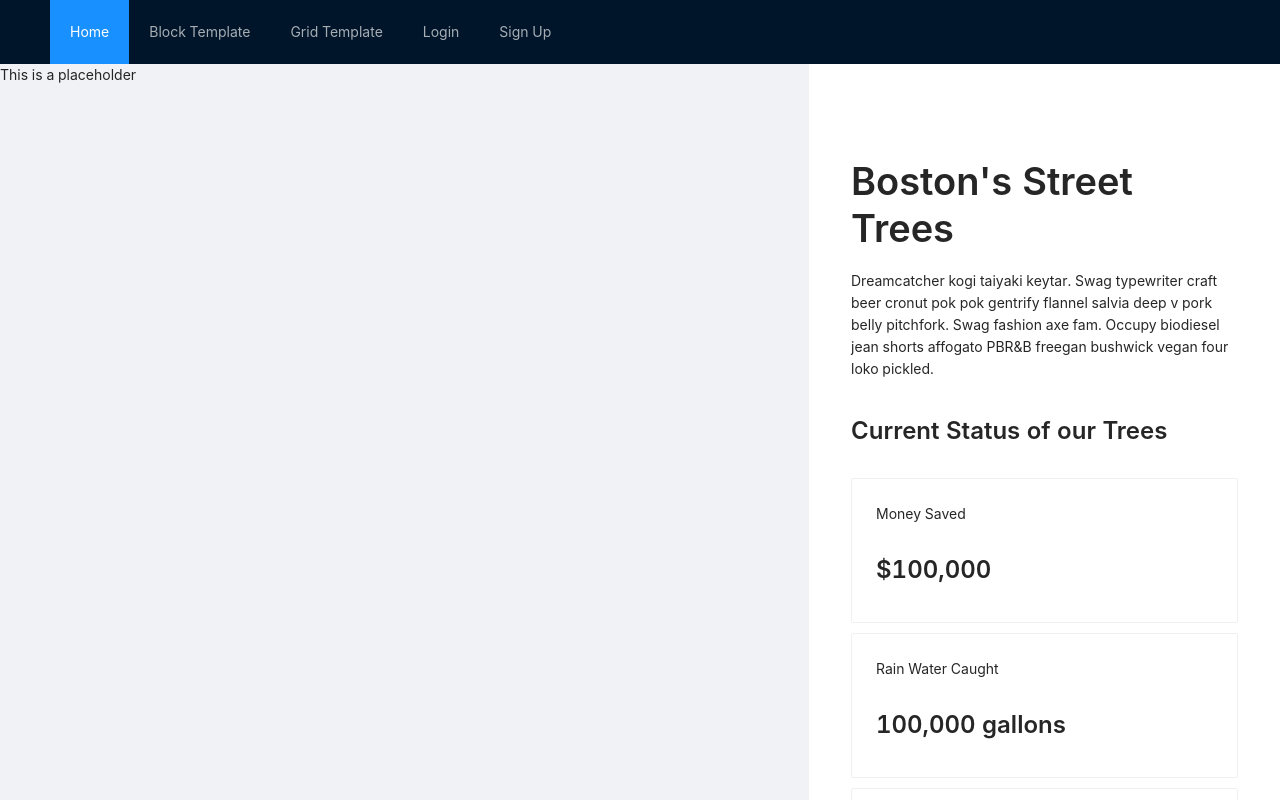
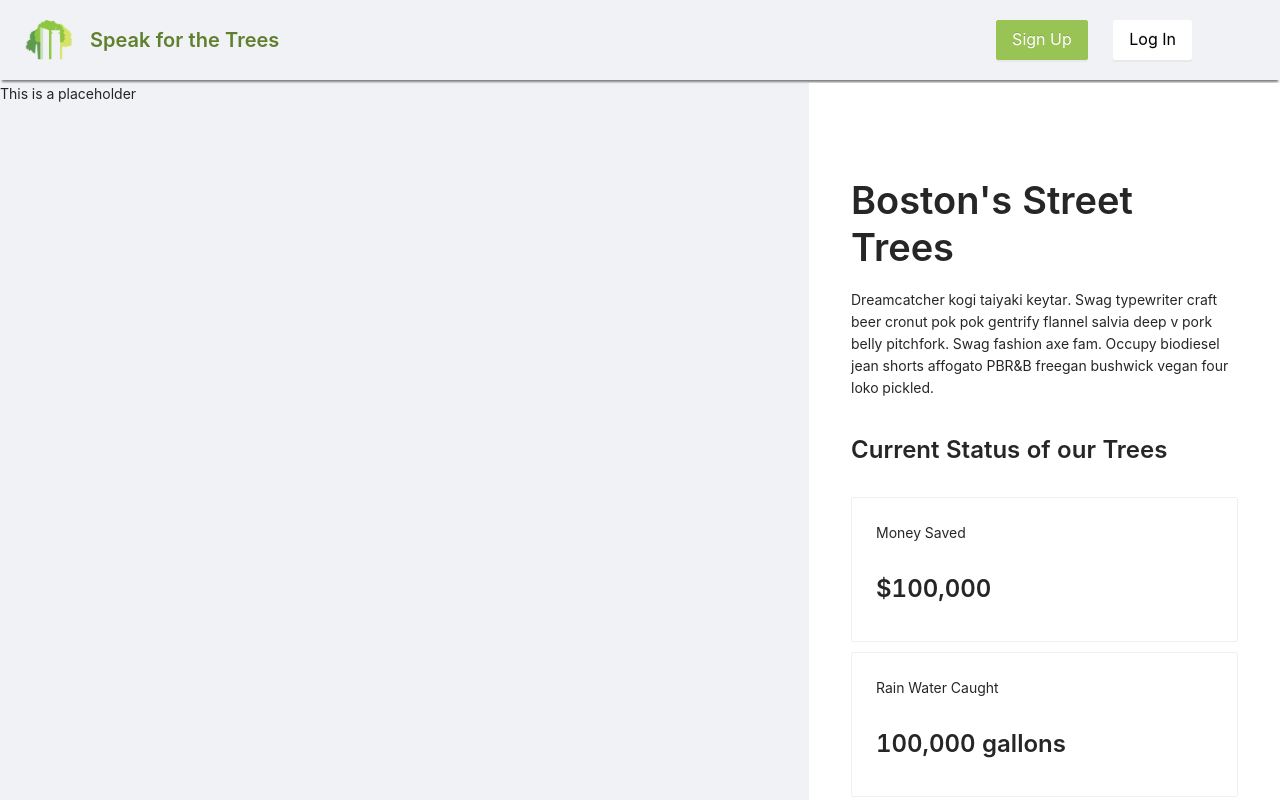
Before and after one commit to Code-4-Community/speak-for-the-trees-frontend, a React (Create React App) app: page / in a window 1280 px wide. Shown: the top 800 px of the page. Built offline with nearby package versions, Linux system fonts and the light colour scheme.

Commit message:
Updated the nav bar so it looks as expected

```diff
--- a/src/App.tsx
+++ b/src/App.tsx
@@ -12,7 +12,7 @@ import BlockTemplate from './containers/template-1-col-block/Template';
 import GridTemplate from './containers/template-24-col-grid/Template';
 
 import NotFound from './containers/not-found/NotFound';
-import NavBar from './components/NavBar';
+import NavBar from './components/nav-bar/NavBar';
 import Footer from './components/Footer';
 import { Layout } from 'antd';
 const { Content } = Layout;
--- a/src/components/NavBar.tsx
+++ /dev/null
@@ -1,80 +0,0 @@
-import React from 'react';
-import { useHistory, useLocation } from 'react-router-dom';
-import { Layout, Menu } from 'antd';
-const { Header } = Layout;
-
-const NavBar: React.FC = () => {
-  const history = useHistory();
-  const location = useLocation();
-  const path: string = location.pathname;
-
-  function pathnameToKey(pathname: string) {
-    switch (pathname) {
-      case '/':
-        return '1';
-      case '/block-template':
-        return '2';
-      case '/grid-template':
-        return '3';
-      case '/login':
-        return '4';
-      case '/signup':
-        return '5';
-      default:
-        return '1';
-    }
-  }
-
-  return (
-    <Header>
-      <Menu
-        theme="dark"
-        mode="horizontal"
-        defaultSelectedKeys={[pathnameToKey(path)]}
-      >
-        <Menu.Item
-          key="1"
-          onClick={() => {
-            history.push('/');
-          }}
-        >
-          Home
-        </Menu.Item>
-        <Menu.Item
-          key="2"
-          onClick={() => {
-            history.push('/block-template');
-          }}
-        >
-          Block Template
-        </Menu.Item>
-        <Menu.Item
-          key="3"
-          onClick={() => {
-            history.push('/grid-template');
-          }}
-        >
-          Grid Template
-        </Menu.Item>
-        <Menu.Item
-          key="4"
-          onClick={() => {
-            history.push('/login');
-          }}
-        >
-          Login
-        </Menu.Item>
-        <Menu.Item
-          key="5"
-          onClick={() => {
-            history.push('/signup');
-          }}
-        >
-          Sign Up
-        </Menu.Item>
-      </Menu>
-    </Header>
-  );
-};
-
-export default NavBar;
--- /dev/null
+++ b/src/components/nav-bar/NavBar.tsx
@@ -0,0 +1,98 @@
+import React from 'react';
+import { useHistory, useLocation } from 'react-router-dom';
+import { PageHeader, Typography, Button, Avatar, Menu, Dropdown } from 'antd';
+import { UserOutlined } from '@ant-design/icons';
+import './nav-bar.less';
+const { Paragraph, Title } = Typography;
+
+const NavBar: React.FC = () => {
+  const history = useHistory();
+  const location = useLocation();
+  const path = location.pathname;
+
+  const isLoggedIn = () => {
+    return !(path === "/" || path === "/login" || path === "signup");
+  }
+
+  const BackIcon = () => {
+    const Logo: string = require('../../nav-bar-icon.png');
+    return (
+      <img
+        className="back-icon"
+        src={Logo}
+        alt="icon"
+      />
+    )
+  }
+
+  const menu = (
+    <Menu>
+      <Menu.Item
+        onClick={() => {
+          history.push('/settings');
+        }}
+      >
+        Account Settings
+    </Menu.Item>
+      <Menu.Item
+        onClick={() => {
+          history.push('/');
+        }}
+      >
+        Log Out
+      </Menu.Item>
+    </Menu>
+  );
+
+  const LandingExtra = () => {
+    return (
+      <div className="landing-extra">
+        <Button
+          type="primary"
+          htmlType="submit"
+          size={'large'}
+          style={{ backgroundColor: '#9AC356', borderColor: '#9AC356' }}
+          onClick={() => history.push('/signup')}
+        >
+          Sign Up
+          </Button>
+        <Button
+          type="primary"
+          htmlType="submit"
+          size={'large'}
+          style={{ backgroundColor: '#fff', borderColor: '#fff', color: 'black' }}
+          onClick={() => history.push('/login')}
+        >
+          Log In
+          </Button>
+      </div>
+    )
+  }
+
+  const LoggedInExtra = () => {
+    return (
+      <div className="logged-in-extra">
+        <Paragraph>Jack Blanc</Paragraph>
+        <Dropdown overlay={menu} placement="bottomLeft">
+          <Avatar
+            size="large"
+            icon={<UserOutlined />}
+            style={{ backgroundColor: '#3A681A' }} />
+        </Dropdown>
+      </div>
+    )
+  }
+
+  return (
+    <PageHeader
+      className="page-header"
+      title='Speak for the Trees'
+      backIcon={<BackIcon />}
+      onBack={() => history.push('/')}
+      extra= { isLoggedIn() ? <LoggedInExtra /> : <LandingExtra /> }
+    >
+    </PageHeader>
+  );
+};
+
+export default NavBar;
--- /dev/null
+++ b/src/components/nav-bar/nav-bar.less
@@ -0,0 +1,26 @@
+.page-header {
+    box-shadow: 0 4px 2px -2px gray;
+    margin: 0 0 3px 0;
+}
+
+.ant-page-header-heading-title {
+    color: #61802E;
+}
+
+.back-icon {
+    height: 40px;
+}
+
+.landing-extra {
+    padding-right: 3vw;
+    .ant-btn {
+        margin: 0 2vw 0 0;
+    }
+}
+
+.logged-in-extra {
+    display: flex;
+    .ant-typography {
+        margin: auto 20px auto 0;
+    }
+}
```
Also changed, not shown: src/nav-bar-icon.png (added).
